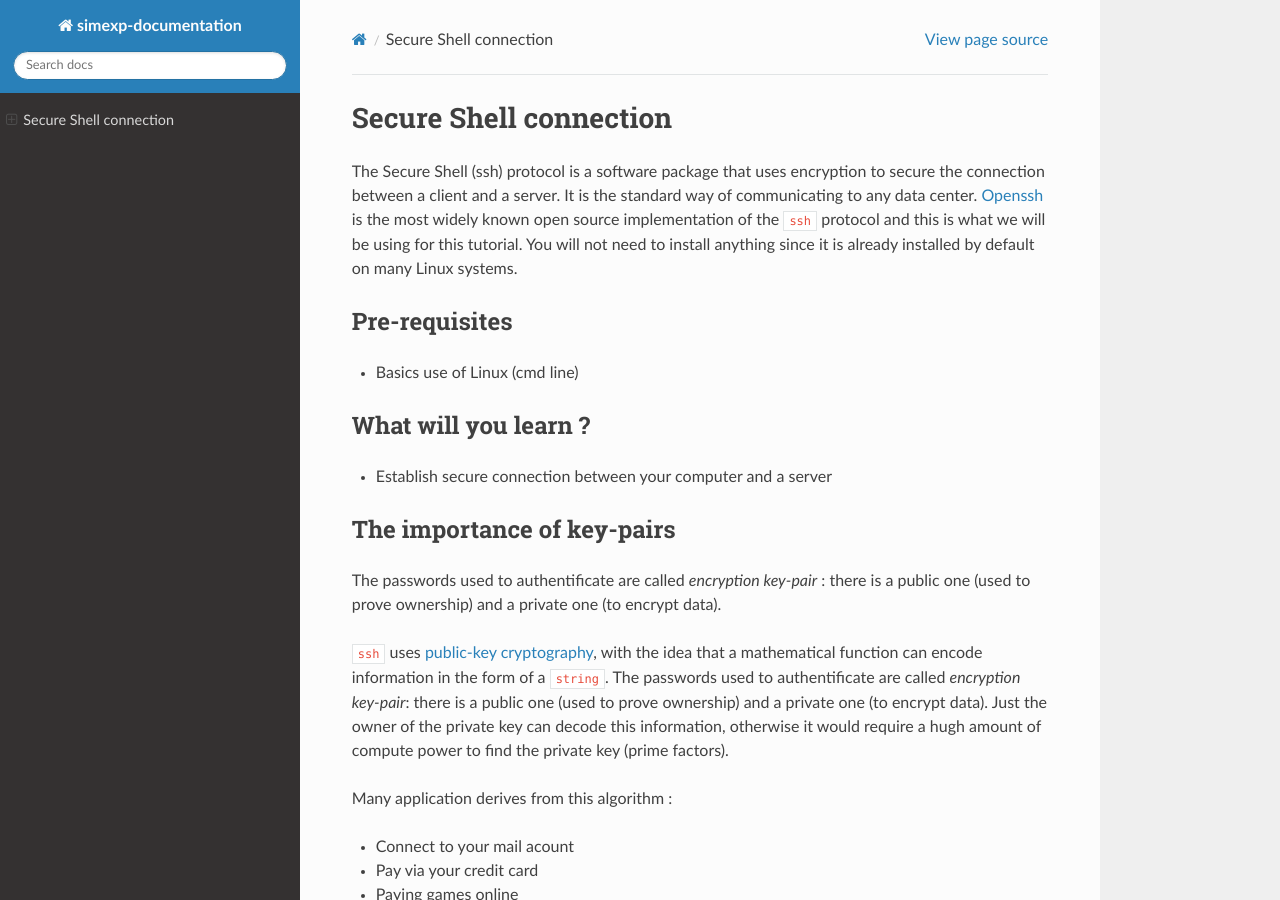
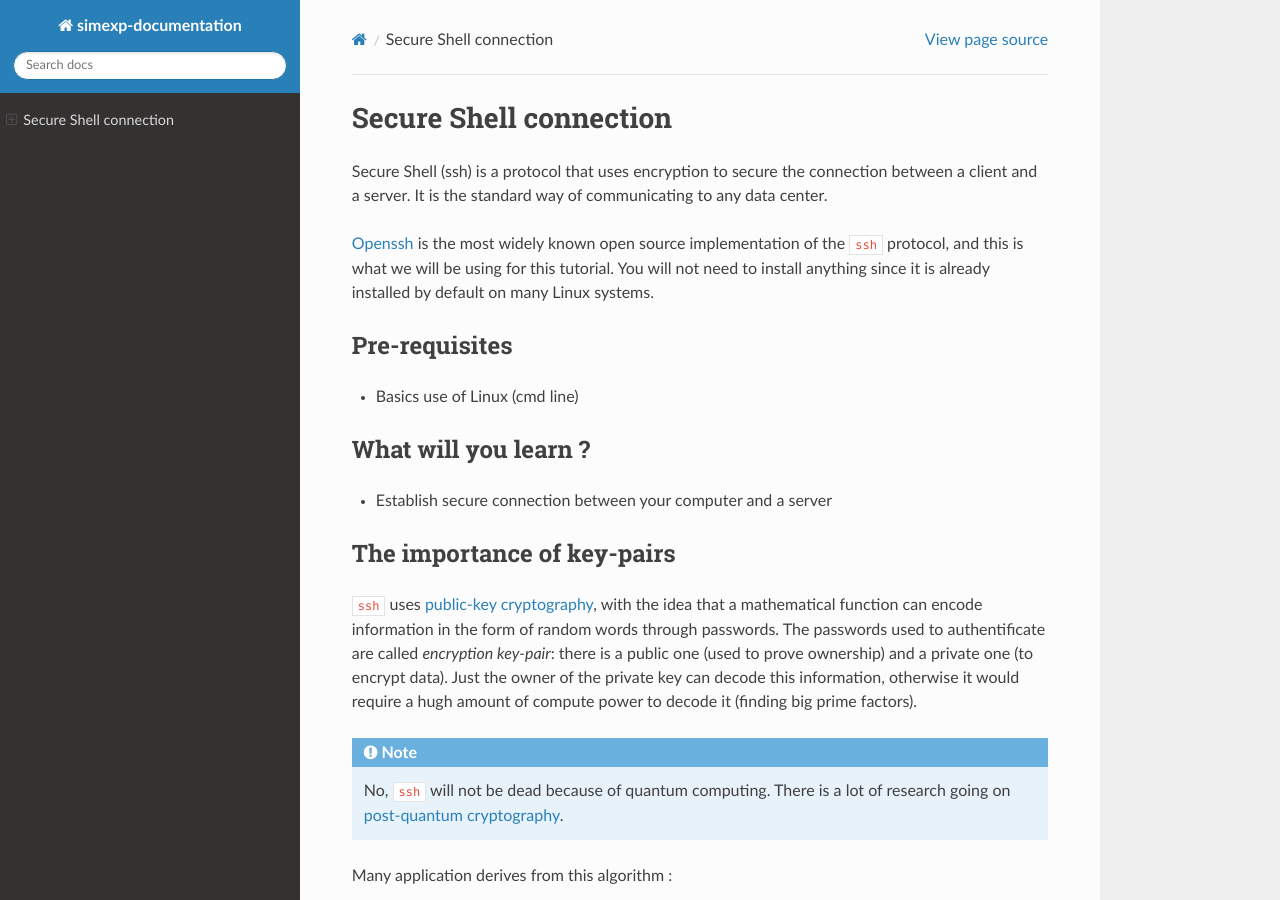
Before and after one commit to SIMEXP/lab-documentation, a Sphinx documentation site: the page built from source/ssh.rst, in a window 1280 px wide and 900 px high. Built offline with Sphinx 7.4.7 and the Read the Docs theme 2.0.0, drawn with Linux system fonts in a browser that asks for light colours; some of the changed text lies outside the part shown.

Commit message:
improvements

```diff
--- a/source/ssh.rst
+++ b/source/ssh.rst
@@ -1,9 +1,10 @@
 Secure Shell connection
 =======================
 
-The Secure Shell (ssh) protocol is a software package that uses encryption to secure the connection between a client and a server.
+Secure Shell (ssh) is a protocol that uses encryption to secure the connection between a client and a server.
 It is the standard way of communicating to any data center.
-`Openssh <https://www.openssh.com/>`_ is the most widely known open source implementation of the ``ssh`` protocol
+
+`Openssh <https://www.openssh.com/>`_ is the most widely known open source implementation of the ``ssh`` protocol,
 and this is what we will be using for this tutorial.
 You will not need to install anything since it is already installed by default on many Linux systems.
 
@@ -18,12 +19,14 @@ What will you learn ?
 The importance of key-pairs
 :::::::::::::::::::::::::::
 
-The passwords used to authentificate are called *encryption key-pair* : there is a public one (used to prove ownership) and a private one (to encrypt data).
+``ssh`` uses `public-key cryptography <https://en.wikipedia.org/wiki/Public-key_cryptography>`_, with the idea that a mathematical
+function can encode information in the form of random words through passwords. The passwords used to authentificate are called *encryption key-pair*:
+there is a public one (used to prove ownership) and a private one (to encrypt data).
+Just the owner of the private key can decode this information, otherwise it would require a hugh amount of compute power to decode it (finding big prime factors).
 
-``ssh`` uses `public-key cryptography <https://en.wikipedia.org/wiki/Public-key_cryptography>`_, with the idea that a mathematical
-function can encode information in the form of a ``string``. The passwords used to authentificate are called *encryption key-pair*:
-there is a public one (used to prove ownership) and a private one (to encrypt data).
-Just the owner of the private key can decode this information, otherwise it would require a hugh amount of compute power to find the private key (prime factors).
+.. note::
+    No, ``ssh`` will not be dead because of quantum computing.
+    There is a lot of research going on `post-quantum cryptography <https://openquantumsafe.org/papers/NISTPQC-CroPaqSte19.pdf>`_.
 
 Many application derives from this algorithm :
 
@@ -129,7 +132,14 @@ With this ``~/.ssh/config``:
     .. literalinclude:: files/config
         :linenos:
 
-Easy ssh
+Enabling display
+----------------
+
+Though it is not recomended because of performance, you can log in while enabling display by using the ``x11`` forwarding option :code:`ssh -X`.
+This can be usefull if you are running MATLAB for example and need the graphical interface.
+
+.. note::
+    The server maybe doesn't allow display, this can be checked from ``X11Forwarding`` option in ``/etc/ssh/sshd_config`` (if you are root).
 
 Questions ?
 :::::::::::
```
Also changed, not shown: other parts of source/ssh.rst (+10 -10 lines).
